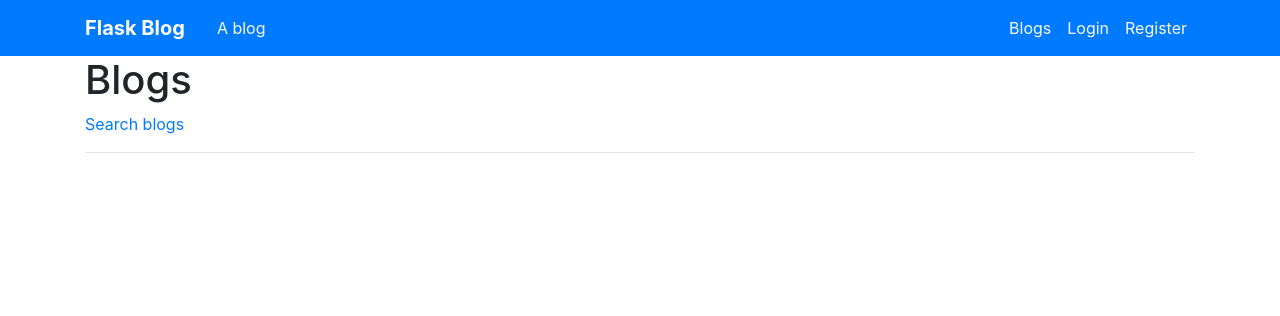
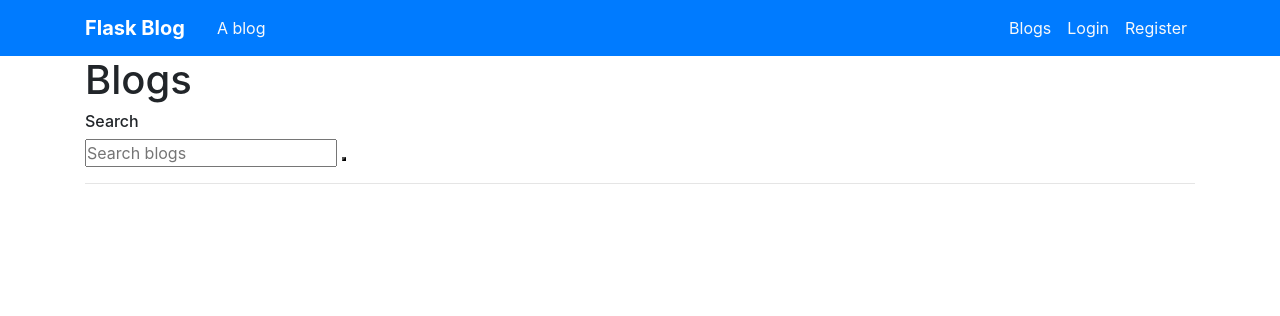
Before and after one commit to ey7/project-three, a Flask app: page /blogs in a window 1280 px wide. Shown: the top 316 px of the page. Run offline with Flask 2, Linux system fonts and the light colour scheme; data that the repository does not hold is empty; some libraries are stand-ins or nearby versions.

Commit message:
changed code for searchbox did test search is now working

```diff
--- a/app.py
+++ b/app.py
@@ -276,8 +276,8 @@ def search():
 		{'score': {'$meta': 'textScore'}}).sort('_id', pymongo.ASCENDING).skip((current_page -1 )*per_page).limit(per_page)
 
 	return render_template('search.html',
+		current_page=current_page,
 		per_page=per_page,
-		current_page=current_page,
 		search_query=search_query,
 		results=results,
 		)
--- a/templates/blogs.html
+++ b/templates/blogs.html
@@ -9,10 +9,11 @@
             </p>
             {% endfor %} {% endif %} {% endwith %}
 <h1>Blogs</h1>
-<a href="{{ url_for('search',per_page=per_page,
-    current_page=current_page,
-    search_query=search_query,
-    results=results,) }}">Search blogs</a>
+<h6> Search</h6>
+<form action="{{ url_for('search', search_query=search_query, current_page=current_page, results=results) }}">
+                <input type="text" class="search__input" name="search_query" placeholder="Search blogs">
+                <button class="search__button"></button>
+            </form>
     <hr>
   <ul class="list-group">
     {% for blog in blogs %}
--- a/templates/search.html
+++ b/templates/search.html
@@ -7,7 +7,11 @@
                 <button class="search__button"></button>
             </form>
 {% for result in results %}
- {{result.content}}
+<p> <strong>these are the results from the content search</strong></p>
+ {{result.title | safe}}
+
+
+
 
 {% endfor %}
 
```
